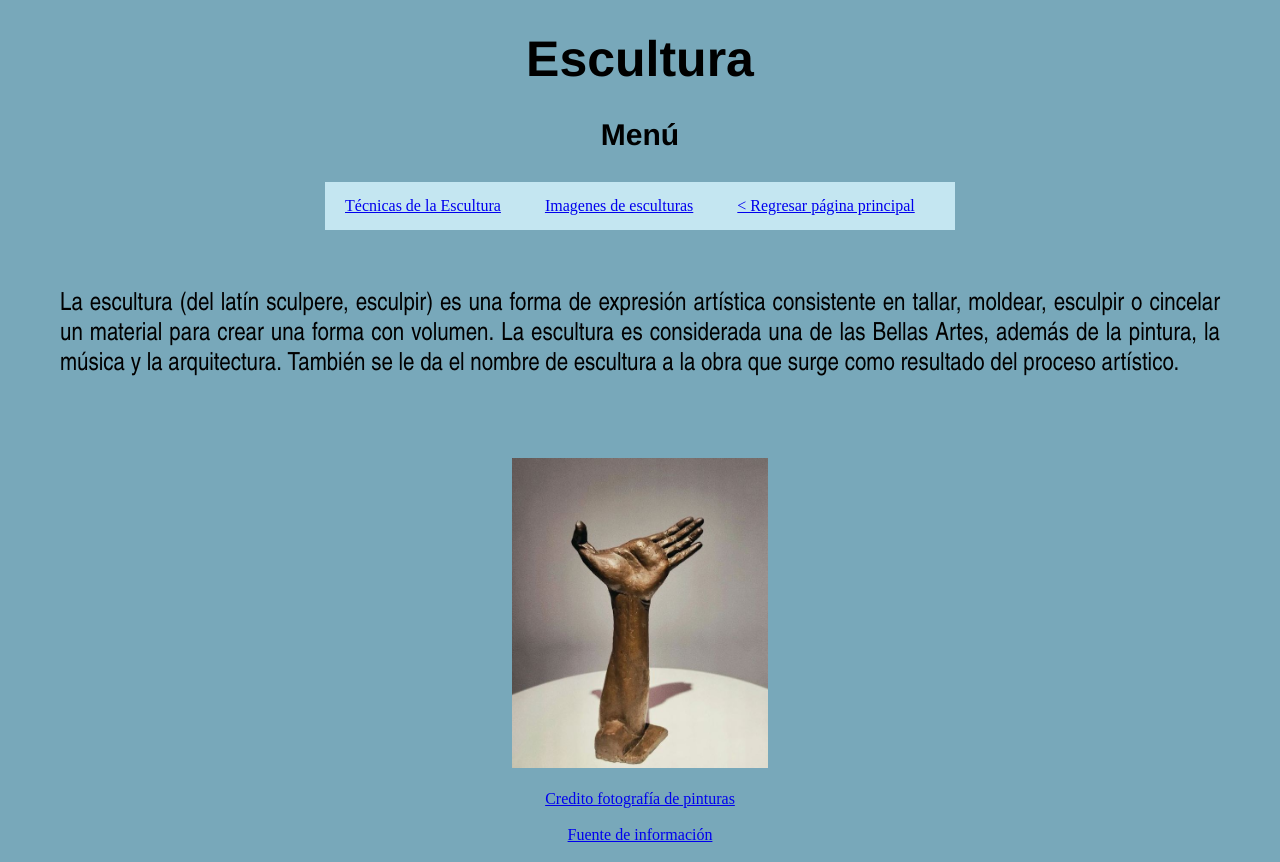
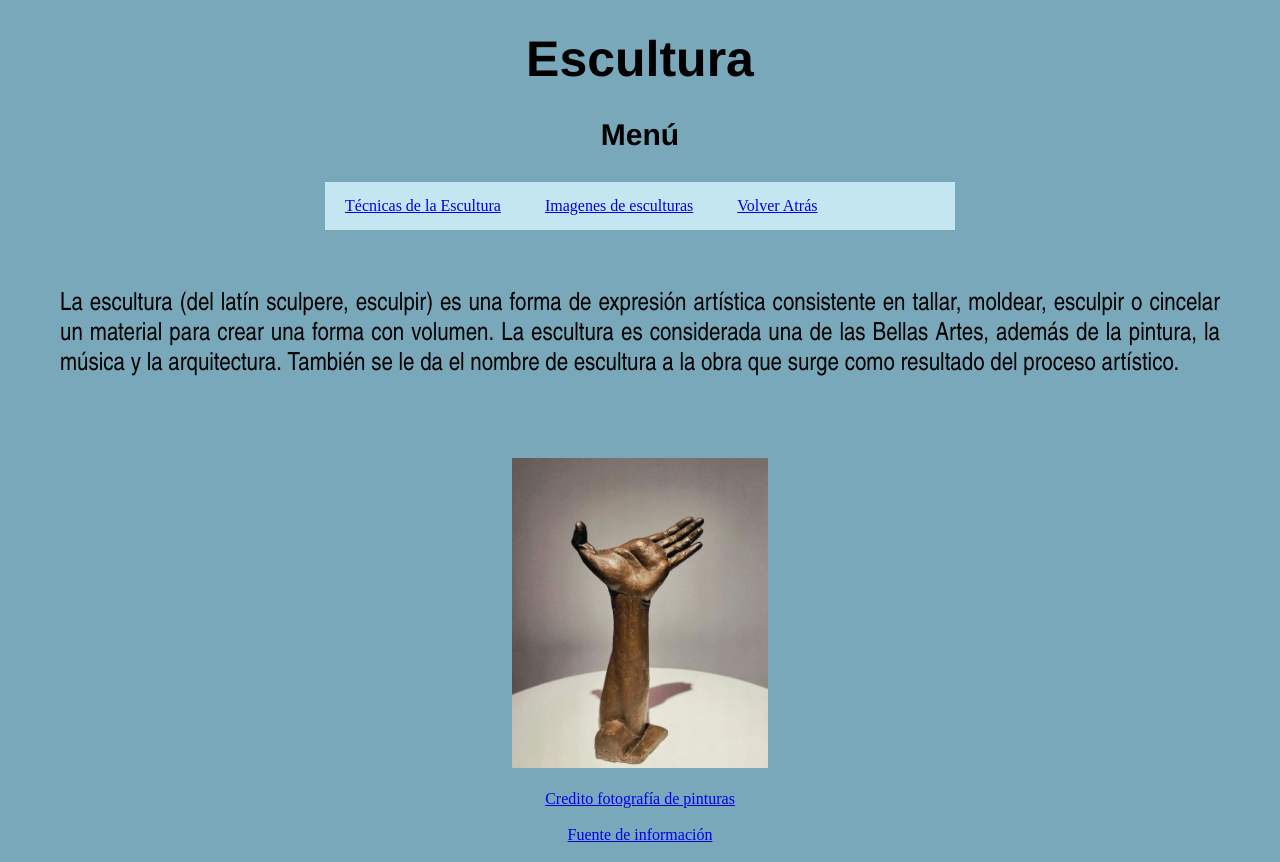
Before and after one commit to pruebadepagina/proyecto, a plain HTML site: page Escultura/escultura.html in a window 1280 px wide. Drawn offline with Linux system fonts and the light colour scheme.

Commit message:
Update escultura.html

```diff
--- a/Escultura/escultura.html
+++ b/Escultura/escultura.html
@@ -15,7 +15,7 @@
             <ul class="menu">
                 <li><a href="tecnicas.html" target="_self">Técnicas de la Escultura</a></li>
                 <li><a href="imagenes.html" target="_self">Imagenes de esculturas</a></li>
-                <li><a href="https://github.com/pruebadepagina/proyecto/blob/8b023b7175082c8359885c27e05ff568e7839588/index.html">&#60; Regresar página principal</a> </li>
+                <li><a href="javascript:history.back()"> Volver Atrás</a> </li>
             </ul>
         </nav>
     </header>
```
